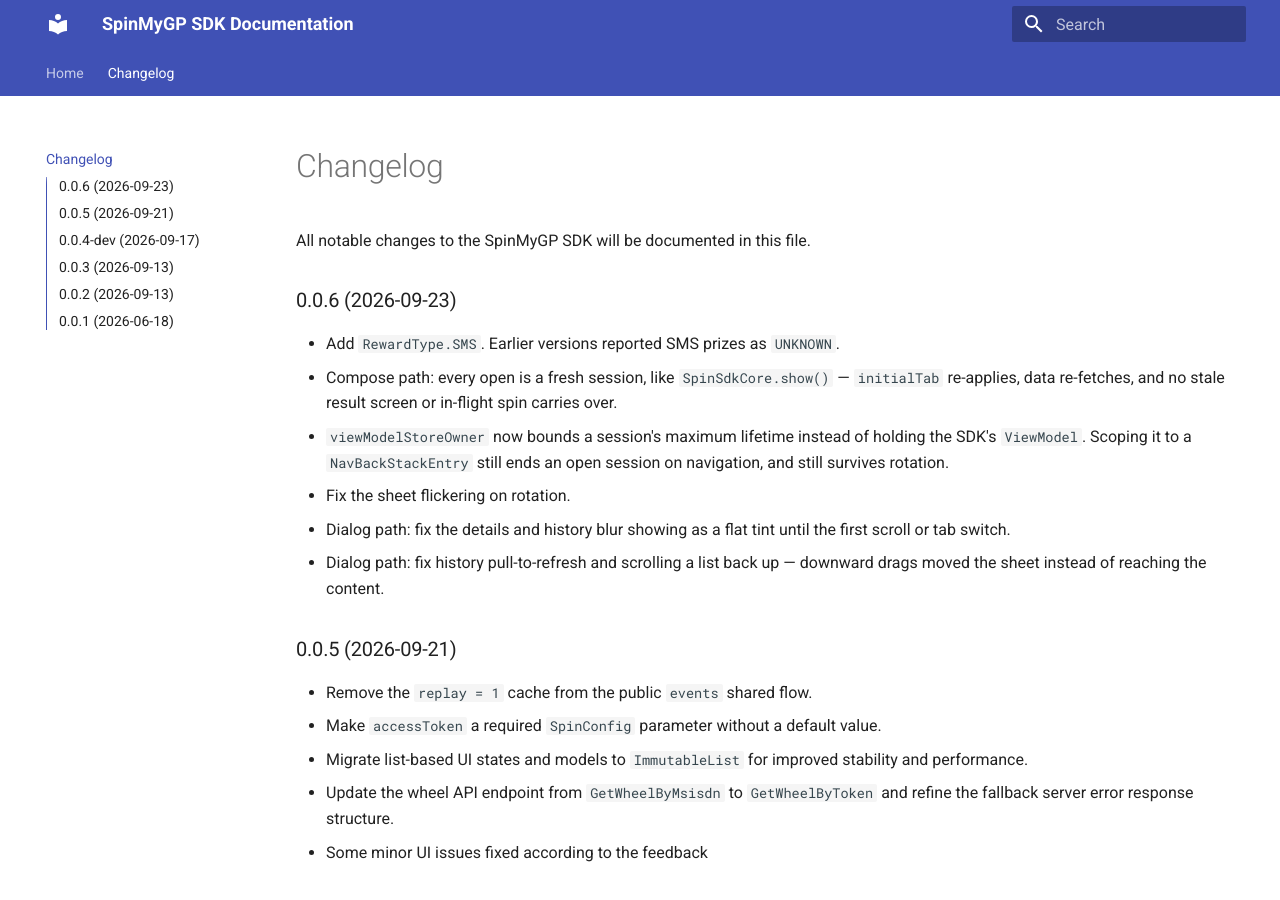
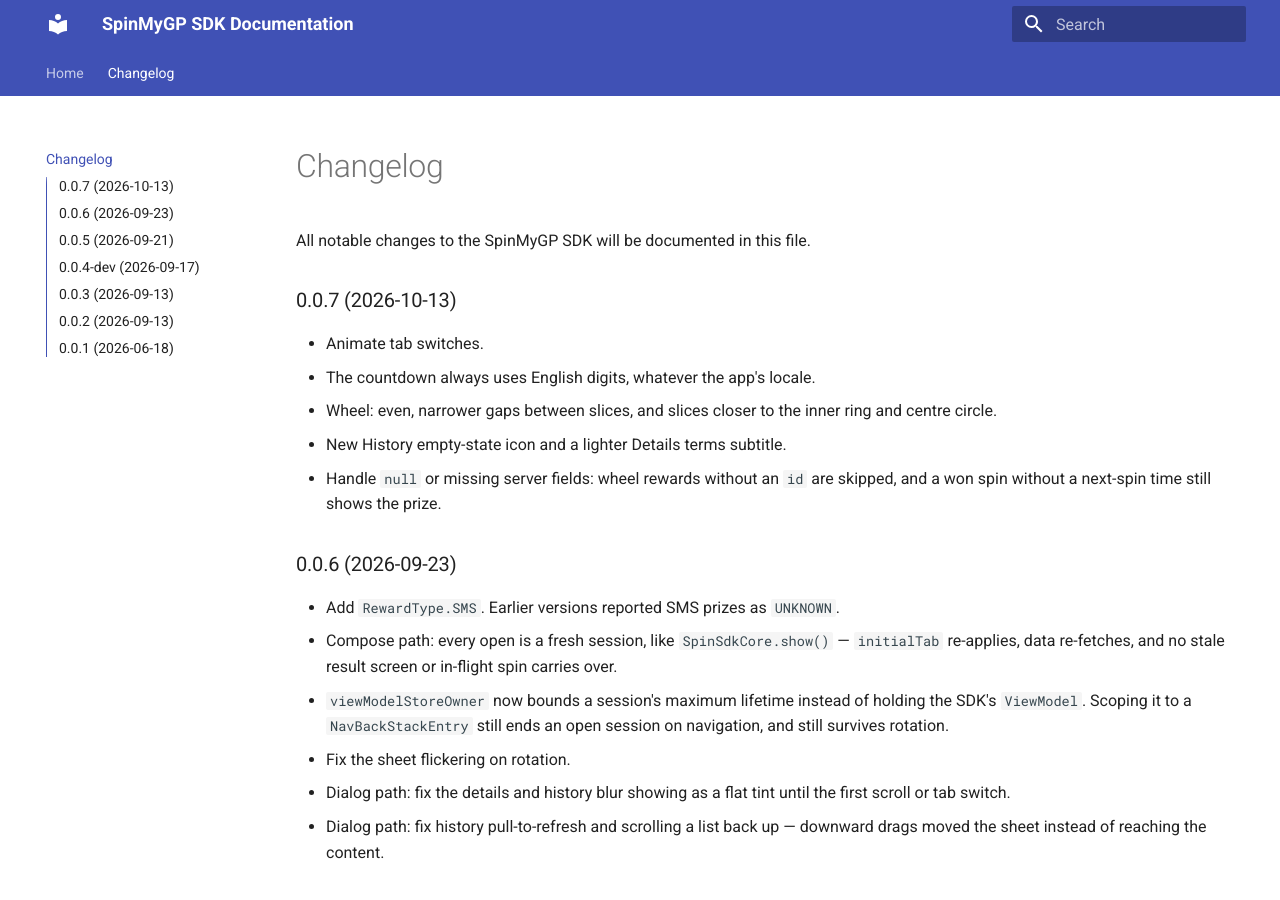
Before and after one commit to Gakk-Win/SpinMyGPDoc, an MkDocs documentation site: the page built from docs/changelog.md, in a window 1280 px wide and 900 px high. Built offline with MkDocs 1.6.1 and Material for MkDocs 9.7.7, drawn with Linux system fonts in a browser that asks for light colours.

Commit message:
Update changelog and documentation for SDK version 0.0.7

```diff
--- a/docs/changelog.md
+++ b/docs/changelog.md
@@ -1,6 +1,13 @@
 # Changelog
 
 All notable changes to the SpinMyGP SDK will be documented in this file.
+
+### 0.0.7 (2026-10-13)
+- Animate tab switches.
+- The countdown always uses English digits, whatever the app's locale.
+- Wheel: even, narrower gaps between slices, and slices closer to the inner ring and centre circle.
+- New History empty-state icon and a lighter Details terms subtitle.
+- Handle `null` or missing server fields: wheel rewards without an `id` are skipped, and a won spin without a next-spin time still shows the prize.
 
 ### 0.0.6 (2026-09-23)
 - Add `RewardType.SMS`. Earlier versions reported SMS prizes as `UNKNOWN`.
```
Also changed, not shown: docs/index.md (+2 -2 lines).
